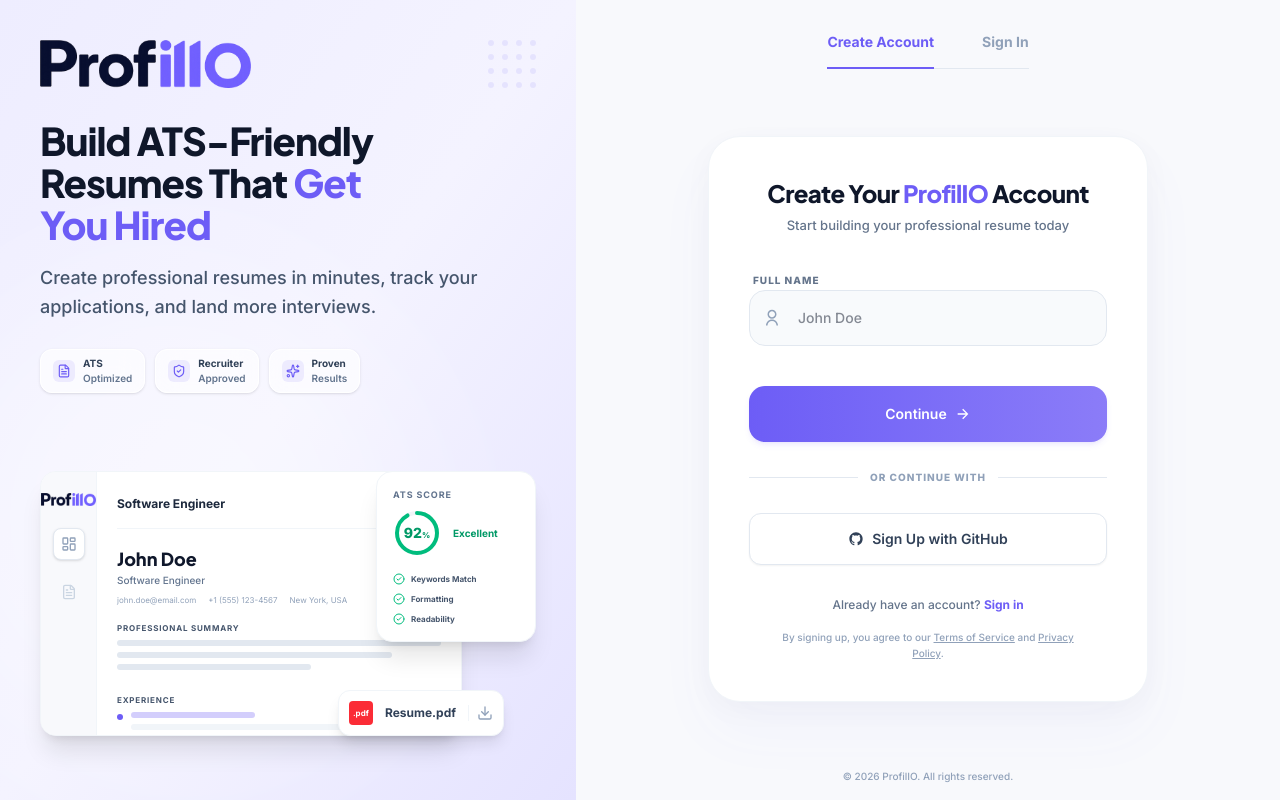
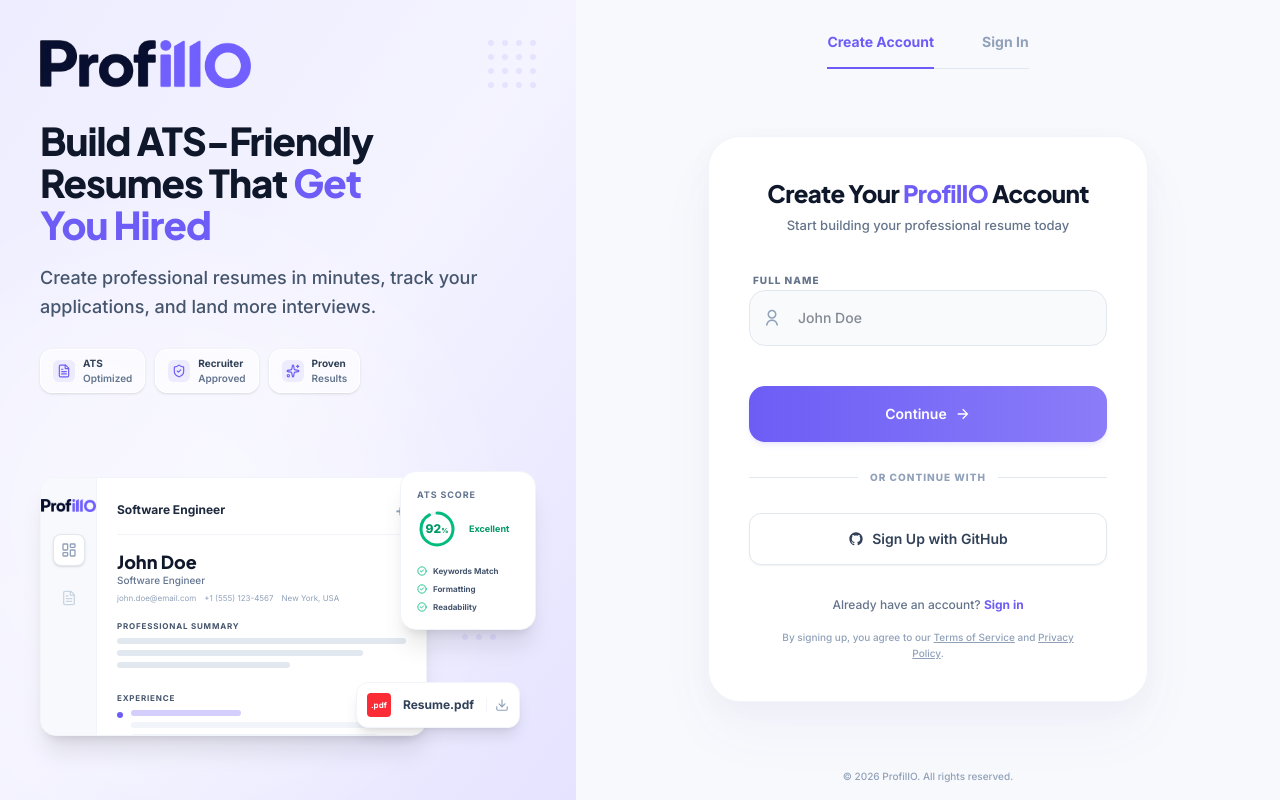
Before and after one commit to priyanshnihalani/ProfilIO-FE, a React (Vite) app: page /signup in a window 1280 px wide. Built offline with nearby package versions, Linux system fonts and the light colour scheme; a web font is replaced by a local one.

Commit message:
fix: adjust mockup container size and floating card positions to prevent overlapping and clipping

```diff
--- a/src/layout/AuthLayout.tsx
+++ b/src/layout/AuthLayout.tsx
@@ -59,32 +59,32 @@ const AuthLayout: React.FC<AuthLayoutProps> = ({ children }) => {
         </div>
 
         {/* Abstract App Mockup Illustration */}
-        <div className="relative mt-6 lg:mt-8 xl:mt-12 mb-6 flex-1 w-full max-w-[500px] h-[clamp(240px,30vh,340px)]">
+        <div className="relative mt-6 lg:mt-8 xl:mt-12 mb-6 flex-1 w-full max-w-[500px] h-[300px] xl:h-[340px] 2xl:h-[380px]">
           {/* Main App Window */}
           <motion.div
             initial={{ y: 20, opacity: 0 }}
             animate={{ y: 0, opacity: 1 }}
             transition={{ delay: 0.2, duration: 0.6 }}
-            className="absolute left-0 bottom-0 w-[85%] h-[90%] bg-white rounded-2xl shadow-xl border border-slate-100 overflow-hidden flex"
+            className="absolute left-0 bottom-0 w-[78%] h-[88%] bg-white rounded-2xl shadow-xl border border-slate-100 overflow-hidden flex"
           >
             {/* Sidebar */}
-            <div className="w-14 bg-[#F8F9FC] border-r border-slate-100 flex flex-col items-center py-4 space-y-4">
+            <div className="w-12 sm:w-14 bg-[#F8F9FC] border-r border-slate-100 flex flex-col items-center py-4 space-y-4 shrink-0">
               <img src="/logo.png" alt="ProfilIO" className="h-6 w-auto object-contain" />
               <div className="w-8 h-8 rounded-lg bg-white shadow-sm border border-slate-200 flex items-center justify-center text-slate-400"><LayoutDashboard className="w-4 h-4" /></div>
               <div className="w-8 h-8 rounded-lg text-slate-300 flex items-center justify-center"><FileText className="w-4 h-4" /></div>
             </div>
             {/* Editor Area */}
-            <div className="flex-1 p-5 flex flex-col">
-              <div className="flex justify-between items-center border-b border-slate-100 pb-3 mb-4">
-                <span className="text-xs font-bold text-slate-800">Software Engineer</span>
+            <div className="flex-1 p-4 sm:p-5 flex flex-col overflow-hidden">
+              <div className="flex justify-between items-center border-b border-slate-100 pb-2 sm:pb-3 mb-3 sm:mb-4">
+                <span className="text-[10px] sm:text-xs font-bold text-slate-800">Software Engineer</span>
                 <span className="text-slate-400 font-bold">+</span>
               </div>
-              <div className="space-y-4 flex-1">
+              <div className="space-y-3 sm:space-y-4 flex-1">
                 {/* Header */}
                 <div>
-                  <h3 className="text-lg font-black text-slate-900">John Doe</h3>
-                  <p className="text-[10px] text-slate-500 font-medium">Software Engineer</p>
-                  <div className="flex gap-3 text-[8px] text-slate-400 mt-1.5">
+                  <h3 className="text-base sm:text-lg font-black text-slate-900 leading-tight">John Doe</h3>
+                  <p className="text-[9px] sm:text-[10px] text-slate-500 font-medium">Software Engineer</p>
+                  <div className="flex flex-wrap gap-x-2 gap-y-0.5 text-[7px] sm:text-[8px] text-slate-400 mt-1">
                     <span>john.doe@email.com</span>
                     <span>+1 (555) 123-4567</span>
                     <span>New York, USA</span>
@@ -92,15 +92,15 @@ const AuthLayout: React.FC<AuthLayoutProps> = ({ children }) => {
                 </div>
                 {/* Section blocks */}
                 <div className="space-y-1.5">
-                  <div className="text-[8px] font-bold text-slate-600 uppercase tracking-widest">Professional Summary</div>
+                  <div className="text-[7px] sm:text-[8px] font-bold text-slate-600 uppercase tracking-widest">Professional Summary</div>
                   <div className="h-1.5 bg-slate-200 rounded-full w-full" />
                   <div className="h-1.5 bg-slate-200 rounded-full w-[85%]" />
                   <div className="h-1.5 bg-slate-200 rounded-full w-[60%]" />
                 </div>
-                <div className="space-y-1.5 pt-2">
-                  <div className="text-[8px] font-bold text-slate-600 uppercase tracking-widest">Experience</div>
+                <div className="space-y-1.5 pt-1 sm:pt-2">
+                  <div className="text-[7px] sm:text-[8px] font-bold text-slate-600 uppercase tracking-widest">Experience</div>
                   <div className="flex gap-2">
-                    <div className="w-1.5 h-1.5 rounded-full bg-[#6D5DF6] mt-0.5" />
+                    <div className="w-1.5 h-1.5 rounded-full bg-[#6D5DF6] mt-0.5 shrink-0" />
                     <div className="flex-1 space-y-1.5">
                       <div className="h-1.5 bg-[#6D5DF6]/30 rounded-full w-[40%]" />
                       <div className="h-1.5 bg-slate-100 rounded-full w-full" />
@@ -117,28 +117,28 @@ const AuthLayout: React.FC<AuthLayoutProps> = ({ children }) => {
             initial={{ x: 20, opacity: 0 }}
             animate={{ x: 0, opacity: 1 }}
             transition={{ delay: 0.4, duration: 0.6 }}
-            className="absolute right-0 top-[10%] w-[160px] bg-white rounded-2xl shadow-xl border border-slate-100 p-4"
+            className="absolute right-0 top-[10%] w-[136px] bg-white rounded-2xl shadow-xl border border-slate-100 p-3 sm:p-4"
           >
-            <div className="text-[9px] font-bold text-slate-500 uppercase tracking-widest mb-2">ATS Score</div>
-            <div className="flex items-center gap-3">
-              <div className="relative w-12 h-12 flex items-center justify-center">
-                <svg className="w-full h-full -rotate-90">
-                  <circle cx="24" cy="24" r="20" className="stroke-slate-100 fill-none" strokeWidth="4" />
-                  <circle cx="24" cy="24" r="20" className="stroke-emerald-500 fill-none" strokeWidth="4" strokeDasharray="125" strokeDashoffset="10" strokeLinecap="round" />
+            <div className="text-[8px] sm:text-[9px] font-bold text-slate-500 uppercase tracking-widest mb-2">ATS Score</div>
+            <div className="flex items-center gap-2 sm:gap-3">
+              <div className="relative w-10 h-10 flex items-center justify-center shrink-0">
+                <svg className="w-full h-full -rotate-90" viewBox="0 0 40 40">
+                  <circle cx="20" cy="20" r="16" className="stroke-slate-100 fill-none" strokeWidth="3" />
+                  <circle cx="20" cy="20" r="16" className="stroke-emerald-500 fill-none" strokeWidth="3" strokeDasharray="100" strokeDashoffset="8" strokeLinecap="round" />
                 </svg>
-                <div className="absolute text-sm font-black text-emerald-600">92<span className="text-[8px]">%</span></div>
+                <div className="absolute text-xs font-black text-emerald-600">92<span className="text-[7px]">%</span></div>
               </div>
-              <div className="text-[10px] font-bold text-emerald-600">Excellent</div>
+              <div className="text-[8px] sm:text-[9px] font-bold text-emerald-600">Excellent</div>
             </div>
-            <div className="mt-4 space-y-2">
-              <div className="flex items-center gap-1.5 text-[8px] font-bold text-slate-600">
-                <CheckCircle2 className="w-3 h-3 text-emerald-500" /> Keywords Match
+            <div className="mt-3 sm:mt-4 space-y-1.5">
+              <div className="flex items-center gap-1.5 text-[7px] sm:text-[8px] font-bold text-slate-600">
+                <CheckCircle2 className="w-2.5 h-2.5 text-emerald-500 shrink-0" /> Keywords Match
               </div>
-              <div className="flex items-center gap-1.5 text-[8px] font-bold text-slate-600">
-                <CheckCircle2 className="w-3 h-3 text-emerald-500" /> Formatting
+              <div className="flex items-center gap-1.5 text-[7px] sm:text-[8px] font-bold text-slate-600">
+                <CheckCircle2 className="w-2.5 h-2.5 text-emerald-500 shrink-0" /> Formatting
               </div>
-              <div className="flex items-center gap-1.5 text-[8px] font-bold text-slate-600">
-                <CheckCircle2 className="w-3 h-3 text-emerald-500" /> Readability
+              <div className="flex items-center gap-1.5 text-[7px] sm:text-[8px] font-bold text-slate-600">
+                <CheckCircle2 className="w-2.5 h-2.5 text-emerald-500 shrink-0" /> Readability
               </div>
             </div>
           </motion.div>
@@ -148,11 +148,11 @@ const AuthLayout: React.FC<AuthLayoutProps> = ({ children }) => {
             initial={{ y: 20, opacity: 0 }}
             animate={{ y: 0, opacity: 1 }}
             transition={{ delay: 0.6, duration: 0.6 }}
-            className="absolute right-8 bottom-0 bg-white rounded-xl shadow-lg border border-slate-100 p-2.5 flex items-center gap-3"
+            className="absolute right-4 bottom-2 bg-white rounded-xl shadow-lg border border-slate-100 p-2 sm:p-2.5 flex items-center gap-2 sm:gap-3"
           >
-            <div className="w-6 h-6 rounded bg-red-500 flex items-center justify-center text-white text-[8px] font-bold">.pdf</div>
-            <span className="text-xs font-bold text-slate-700">Resume.pdf</span>
-            <div className="pl-2 border-l border-slate-100 text-slate-400"><Download className="w-4 h-4" /></div>
+            <div className="w-5 h-5 sm:w-6 sm:h-6 rounded bg-red-500 flex items-center justify-center text-white text-[7px] sm:text-[8px] font-bold shrink-0">.pdf</div>
+            <span className="text-[10px] sm:text-xs font-bold text-slate-700">Resume.pdf</span>
+            <div className="pl-2 border-l border-slate-100 text-slate-400"><Download className="w-3.5 h-3.5" /></div>
           </motion.div>
         </div>
 
```
